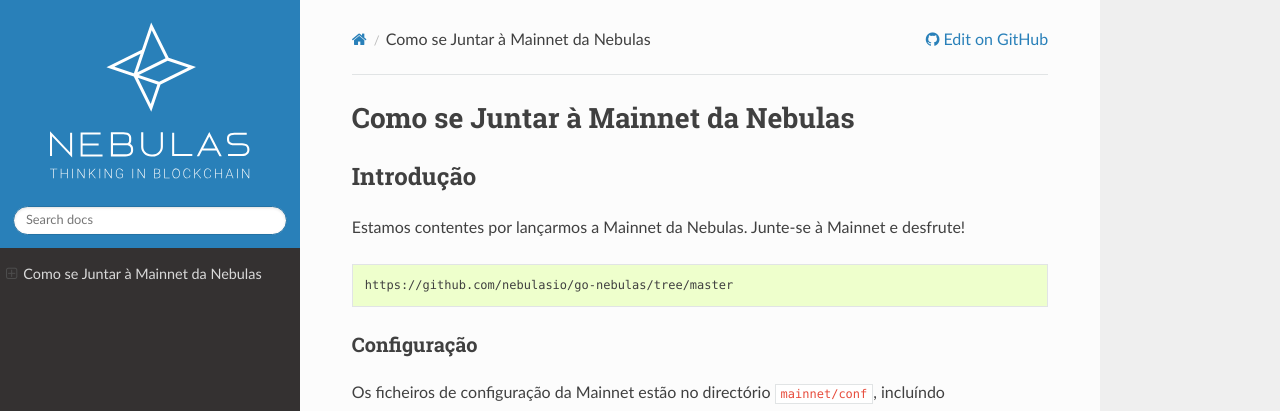
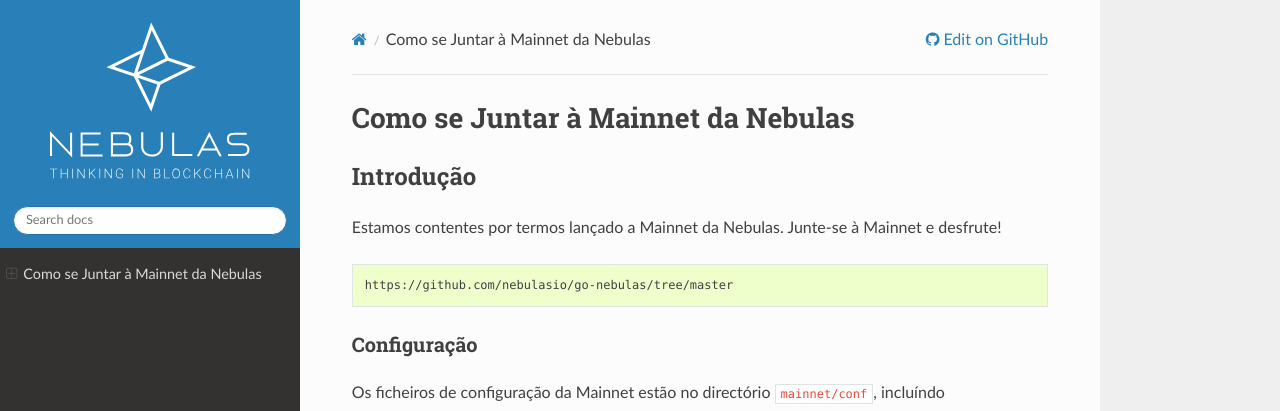
Before and after one commit to nebulasio/nebdocs, a Sphinx documentation site: the page built from docs/dapp-development/mainnet.md, in a window 1280 px wide and 900 px high. Shown: the top 411 px of the window. Built offline with Sphinx 7.4.7 and the Read the Docs theme 2.0.0, drawn with Linux system fonts in a browser that asks for light colours; pages that are not in the unit, such as notebooks, are missing from menus.

Commit message:
pt: mainnet.md, pt2

````diff
--- a/docs/dapp-development/mainnet.md
+++ b/docs/dapp-development/mainnet.md
@@ -2,7 +2,7 @@
 
 ## Introdução
 
-Estamos contentes por lançarmos a Mainnet da Nebulas. Junte-se à Mainnet e desfrute!
+Estamos contentes por termos lançado a Mainnet da Nebulas. Junte-se à Mainnet e desfrute!
 
 ```text
 https://github.com/nebulasio/go-nebulas/tree/master
````
